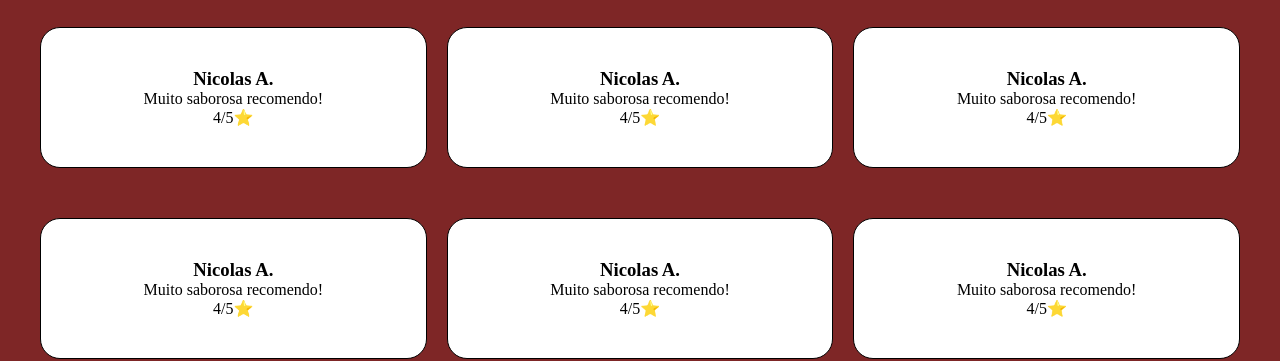
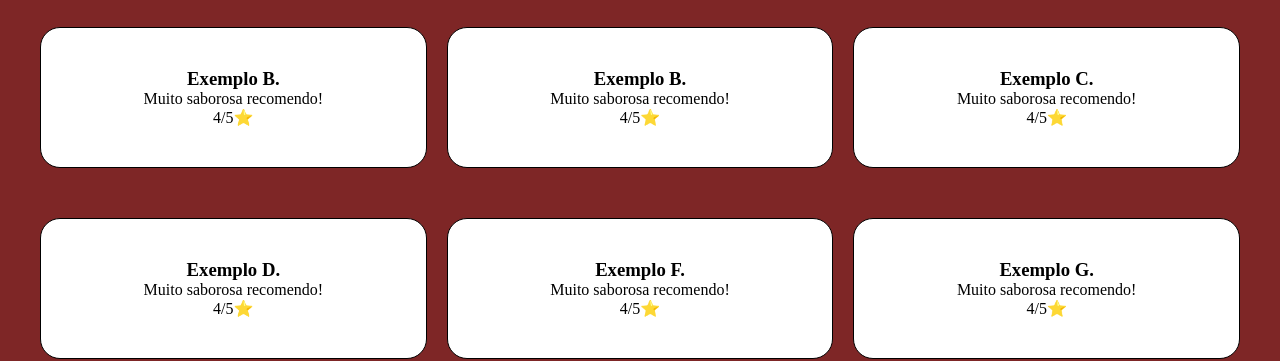
Before and after one commit to Nick478z/pizzaria, a plain HTML site: page index.html in a window 1280 px wide. Shown: the part 1711-2072 px from the top of the page. Drawn offline with Linux system fonts and the light colour scheme; a web font is replaced by a local one.

Commit message:
Update index.html

```diff
--- a/index.html
+++ b/index.html
@@ -111,32 +111,32 @@
         <h2 id="avaliacao">Avaliações</h2>
         <div class="content3">
             <div class="avaliacao">
-                <h3>Nicolas A.</h3>
+                <h3>Exemplo B.</h3>
                 <p>Muito saborosa recomendo!</p>
                 <p>4/5⭐</p>
             </div>
             <div class="avaliacao">
-                <h3>Nicolas A.</h3>
+                <h3>Exemplo B.</h3>
                 <p>Muito saborosa recomendo!</p>
                 <p>4/5⭐</p>
             </div>
             <div class="avaliacao">
-                <h3>Nicolas A.</h3>
+                <h3>Exemplo C.</h3>
                 <p>Muito saborosa recomendo!</p>
                 <p>4/5⭐</p>
             </div>
             <div class="avaliacao">
-                <h3>Nicolas A.</h3>
+                <h3>Exemplo D.</h3>
                 <p>Muito saborosa recomendo!</p>
                 <p>4/5⭐</p>
             </div>
             <div class="avaliacao">
-                <h3>Nicolas A.</h3>
+                <h3>Exemplo F.</h3>
                 <p>Muito saborosa recomendo!</p>
                 <p>4/5⭐</p>
             </div>
             <div class="avaliacao">
-                <h3>Nicolas A.</h3>
+                <h3>Exemplo G.</h3>
                 <p>Muito saborosa recomendo!</p>
                 <p>4/5⭐</p>
             </div>
```
